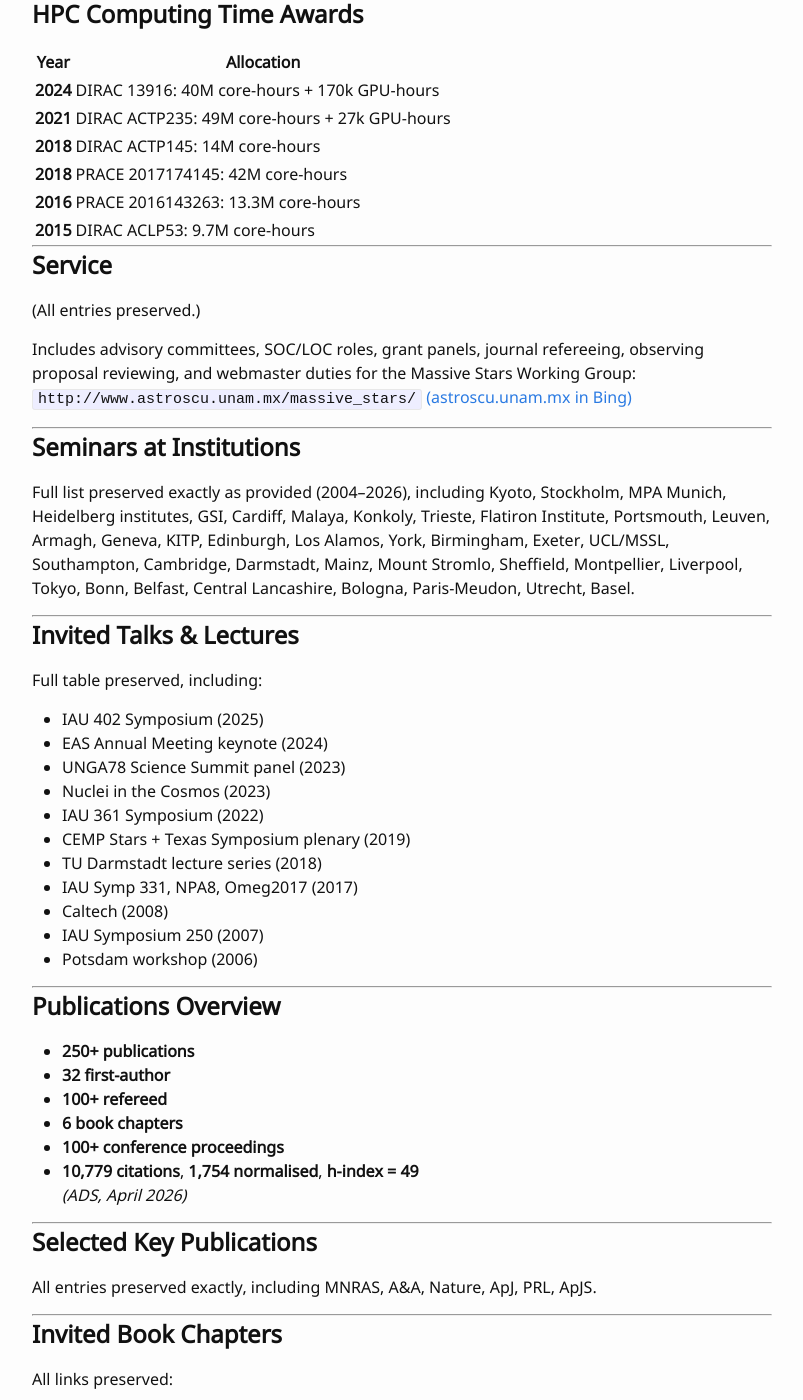
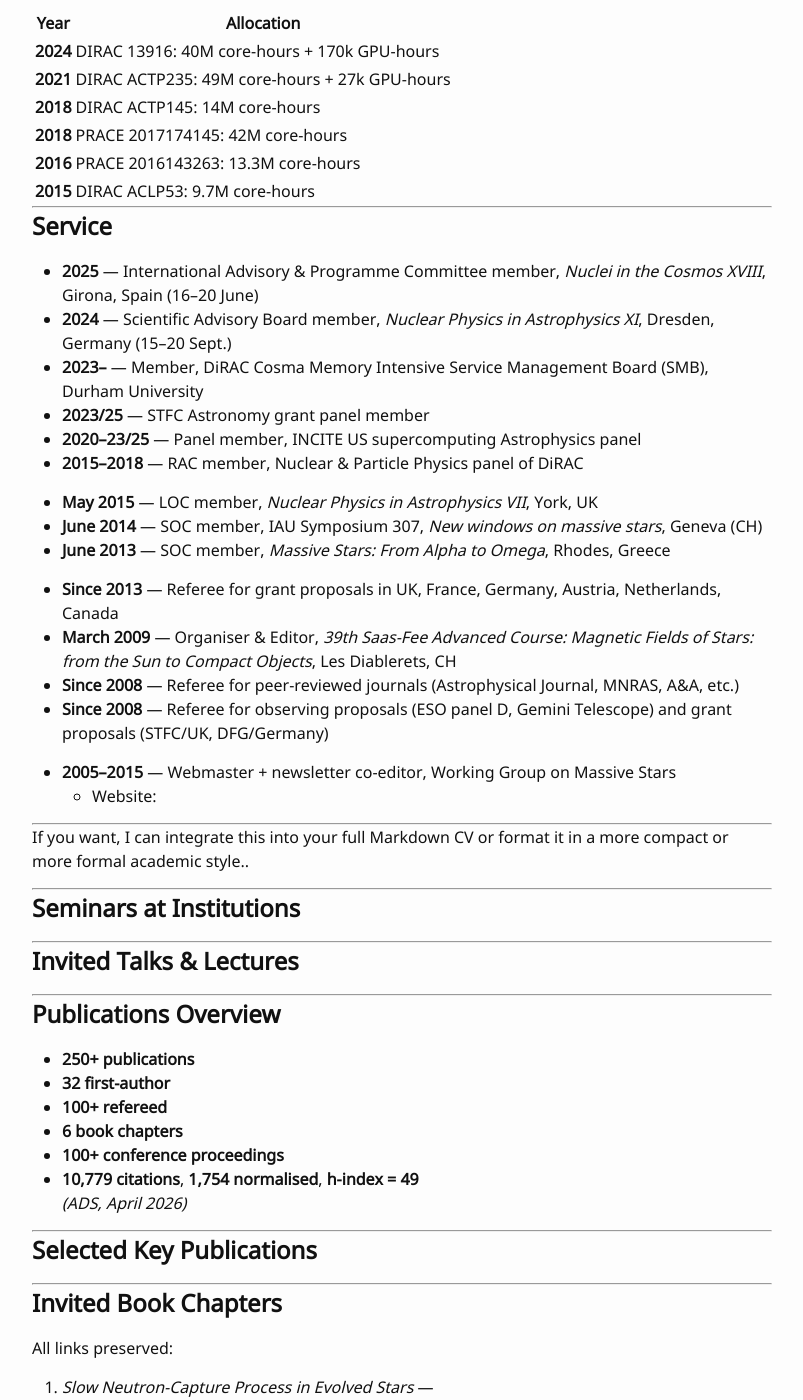
Before and after one commit to raphael-hirschi/raphael-hirschi.github.io, a Jekyll site: the page built from cv.md, in a window 1280 px wide and 1400 px high, scrolled down 3274 px. Shown: the whole window, without its empty margins (238-1041 px from the left). Built offline with Jekyll 4.4.1, drawn with Linux system fonts in a browser that asks for light colours; some of the changed text lies outside the part shown.

Commit message:
Enhance CV with hyperlinks and formatting updates
Updated CV formatting and added hyperlinks for education and experience sections.

```diff
--- a/cv.md
+++ b/cv.md
@@ -18,8 +18,8 @@ Born in Switzerland (CH)
 
 | Years | Details |
 |-------|---------|
-| **2000–2004** | **PhD** — *Massive rotating stars: the road to supernova explosion*, University of Geneva Observatory (CH). I gained insight into stellar evolution and modelling of massive rotating stars until the pre‑supernova stage, supervised by Profs Maeder and Meynet. |
-| **1998–1999** | **Masters** — *Oxygen burning in massive stars*, EPFL, Lausanne (CH). |
+| **2000–2004** | **PhD** — *[Massive rotating stars: the road to supernova explosion](https://archive-ouverte.unige.ch/unige:287)*, [University of Geneva Observatory](https://www.unige.ch/sciences/astro/en) (CH). I gained insight into stellar evolution and modelling of massive rotating stars until the pre‑supernova stage, supervised by Profs Maeder and Meynet. |
+| **1998–1999** | **Masters** — *Oxygen burning in massive stars*, [EPFL](https://www.epfl.ch/), Lausanne (CH). |
 | **1994–1998** | **Diplôme d’Ingénieur Physicien** (4‑year bachelor), EPFL, Lausanne (CH). |
 | **1996–1997** | **Erasmus Exchange Student**, University of Nottingham (UK). I discovered a new educational system and gained insight into the synergy between UK & CH educational approaches. |
 | **1991–1994** | **Maturité Fédérale**, Gymnase du Bugnon, Lausanne (CH). |
@@ -30,9 +30,9 @@ Born in Switzerland (CH)
 
 | Years | Role |
 |-------|------|
-| **Since Sept 2022** | Inaugural Director, Digital Society Institute, Keele University |
+| **Since Sept 2022** | Inaugural Director, [Digital Society Institute](https://www.keele.ac.uk/digital-society-institute/), [Keele University](http://www.keele.ac.uk/) |
 | **Since Jan 2018** | Professor of Stellar Hydrodynamics & Nuclear Astrophysics, Keele University |
-| **Apr–Dec 2025** | Klaus Tschira Guest Professorship, Heidelberg Institute of Theoretical Studies (D) |
+| **Apr–Dec 2025** | Klaus Tschira Guest Professorship, [Heidelberg Institute of Theoretical Studies](https://www.h-its.org/) (D) |
 | **Sept 2018–Sept 2022** | Director of Research, School of Chemical & Physical Sciences, Keele University |
 | **Mar 2013–Dec 2017** | Reader in Astrophysics, Keele University |
 | **Nov 2010–Feb 2013** | Lecturer in Astrophysics, Keele University |
@@ -110,8 +110,6 @@ IAU Working Group on Massive Stars (Division IV)
 
 ## **Funding ID**
 
-(All entries preserved exactly.)
-
 | Years | Details |
 |-------|---------|
 | **2024–2027** | PI, BRIDGCE STFC consortium grant: *123D Modelling of SN, NS and BH Progenitor Structures* (£400k) |
@@ -141,38 +139,45 @@ IAU Working Group on Massive Stars (Division IV)
 | **2016** | PRACE 2016143263: 13.3M core‑hours |
 | **2015** | DIRAC ACLP53: 9.7M core‑hours |
 
+
 ---
 
 ## **Service**
 
-(All entries preserved.)
+- **2025** — International Advisory & Programme Committee member, *Nuclei in the Cosmos XVIII*, Girona, Spain (16–20 June)
+- **2024** — Scientific Advisory Board member, *Nuclear Physics in Astrophysics XI*, Dresden, Germany (15–20 Sept.)
+- **2023–** — Member, DiRAC Cosma Memory Intensive Service Management Board (SMB), Durham University
+- **2023/25** — STFC Astronomy grant panel member
+- **2020–23/25** — Panel member, INCITE US supercomputing Astrophysics panel
+- **2015–2018** — RAC member, Nuclear & Particle Physics panel of DiRAC
 
-Includes advisory committees, SOC/LOC roles, grant panels, journal refereeing, observing proposal reviewing, and webmaster duties for the Massive Stars Working Group:
-`http://www.astroscu.unam.mx/massive_stars/` [(astroscu.unam.mx in Bing)](https://www.bing.com/search?q="http%3A%2F%2Fwww.astroscu.unam.mx%2Fmassive_stars%2F")
+- **May 2015** — LOC member, *Nuclear Physics in Astrophysics VII*, York, UK
+- **June 2014** — SOC member, IAU Symposium 307, *New windows on massive stars*, Geneva (CH)
+- **June 2013** — SOC member, *Massive Stars: From Alpha to Omega*, Rhodes, Greece
+
+- **Since 2013** — Referee for grant proposals in UK, France, Germany, Austria, Netherlands, Canada
+- **March 2009** — Organiser & Editor, *39th Saas‑Fee Advanced Course: Magnetic Fields of Stars: from the Sun to Compact Objects*, Les Diablerets, CH
+- **Since 2008** — Referee for peer‑reviewed journals (Astrophysical Journal, MNRAS, A&A, etc.)
+- **Since 2008** — Referee for observing proposals (ESO panel D, Gemini Telescope) and grant proposals (STFC/UK, DFG/Germany)
+
+- **2005–2015** — Webmaster + newsletter co‑editor, Working Group on Massive Stars
+  - Website:
+
+---
+
+If you want, I can integrate this into your full Markdown CV or format it in a more compact or more formal academic style..
 
 ---
 
 ## **Seminars at Institutions**
 
-Full list preserved exactly as provided (2004–2026), including Kyoto, Stockholm, MPA Munich, Heidelberg institutes, GSI, Cardiff, Malaya, Konkoly, Trieste, Flatiron Institute, Portsmouth, Leuven, Armagh, Geneva, KITP, Edinburgh, Los Alamos, York, Birmingham, Exeter, UCL/MSSL, Southampton, Cambridge, Darmstadt, Mainz, Mount Stromlo, Sheffield, Montpellier, Liverpool, Tokyo, Bonn, Belfast, Central Lancashire, Bologna, Paris‑Meudon, Utrecht, Basel.
+
 
 ---
 
 ## **Invited Talks & Lectures**
 
-Full table preserved, including:
 
-- IAU 402 Symposium (2025)
-- EAS Annual Meeting keynote (2024)
-- UNGA78 Science Summit panel (2023)
-- Nuclei in the Cosmos (2023)
-- IAU 361 Symposium (2022)
-- CEMP Stars + Texas Symposium plenary (2019)
-- TU Darmstadt lecture series (2018)
-- IAU Symp 331, NPA8, Omeg2017 (2017)
-- Caltech (2008)
-- IAU Symposium 250 (2007)
-- Potsdam workshop (2006)
 
 ---
 
@@ -190,7 +195,7 @@ Full table preserved, including:
 
 ## **Selected Key Publications**
 
-All entries preserved exactly, including MNRAS, A&A, Nature, ApJ, PRL, ApJS.
+
 
 ---
 
```
Also changed, not shown: other parts of cv.md (+3 -3 lines).
